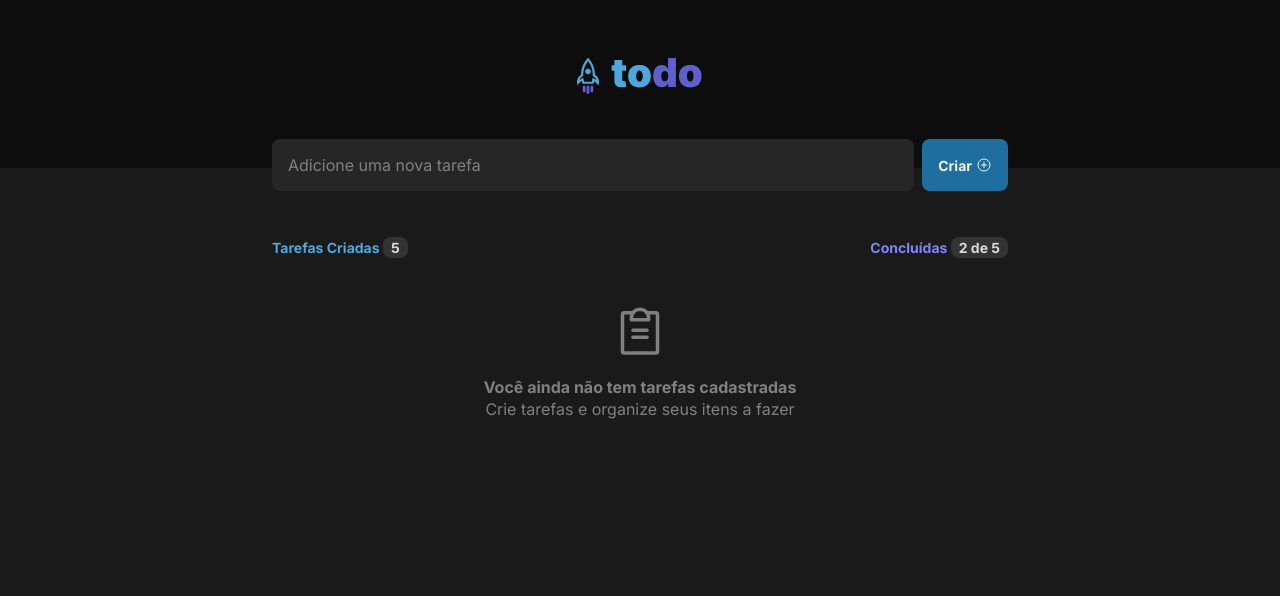
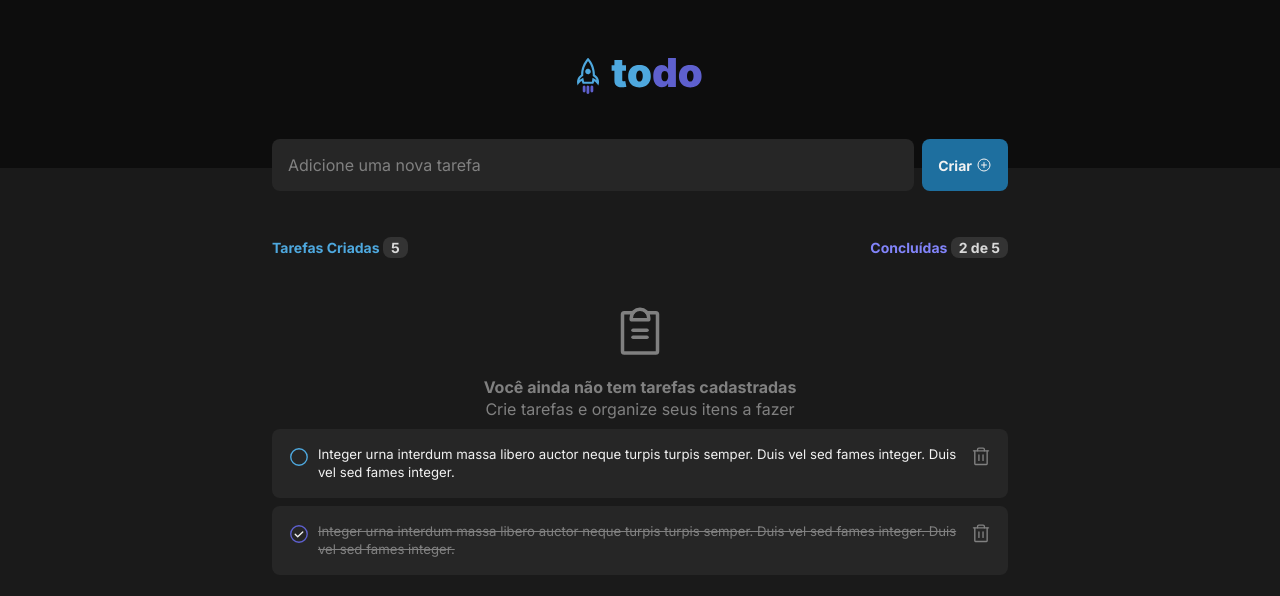
Before and after one commit to rmmena123/todo, a React (Vite) app: page / in a window 1280 px wide. Shown: the top 596 px of the page. Built offline with nearby package versions, Linux system fonts and the light colour scheme.

Commit message:
#7 - Estilização componente Task

```diff
--- a/src/App.module.css
+++ b/src/App.module.css
@@ -1,6 +1,10 @@
 .wrapper {
     max-width: 46rem;
     margin: 2rem auto;
+}
+
+.tasksList {
+    margin-top: 3rem;
 }
 
 @media screen and (max-width: 768px) {
--- a/src/App.tsx
+++ b/src/App.tsx
@@ -5,6 +5,7 @@ import { EmptyListTasks } from './components/EmptyListTasks'
 
 import './global.css'
 import styles from './App.module.css'
+import { Task } from './components/Task'
 
 function App() {
   return (
@@ -14,8 +15,12 @@ function App() {
       <div className={styles.wrapper}>
         <InsertTask />
         <StatusTask />
-        <EmptyListTasks />
 
+        <main className={styles.tasksList}>
+          <EmptyListTasks />
+          <Task isCompleted={false}/>
+          <Task isCompleted={true}/>
+        </main>
       </div>
     </div>
   )
--- a/src/components/EmptyListTasks.module.css
+++ b/src/components/EmptyListTasks.module.css
@@ -3,7 +3,6 @@
     flex-direction: column;
     justify-content: center;
     align-items: center;
-    margin-top: 3rem;
     color: var(--gray-300);
 }
 
--- /dev/null
+++ b/src/components/Task.module.css
@@ -0,0 +1,45 @@
+.task, .taskCompleted {
+    width: 100%;
+    height: auto;
+    display: flex;
+    align-items: flex-start;
+    justify-content: space-between;
+    padding: 1rem;
+    border: 0;
+    border-radius: var(--border-radius);
+    background: var(--gray-500);
+    margin-bottom: 1rem;
+    margin: .5rem 0;
+    gap: .5rem;
+}
+
+.circle, .checkCircle, .trash {
+    cursor: pointer;
+}
+
+.circle {
+    color: var(--blue);
+}
+
+.checkCircle circle {
+    color: var(--purple-dark);
+}
+
+.checkCircle polyline {
+    color: var(--gray-100);
+}
+
+.task p, .taskCompleted p {
+    font-size: .825rem;
+    line-height: 1.4;
+    width: 100%;
+}
+
+.trash {
+    color: var(--gray-300);
+}
+
+.taskCompleted p {
+    color: var(--gray-300);
+    text-decoration: line-through;
+}
--- /dev/null
+++ b/src/components/Task.tsx
@@ -0,0 +1,16 @@
+import { CheckCircle, Circle, Trash } from 'phosphor-react'
+import styles from './Task.module.css'
+
+interface TaskProps {
+    isCompleted?: boolean;
+}
+
+export function Task({isCompleted}: TaskProps) {
+    return(
+        <div className={isCompleted ? styles.taskCompleted : styles.task}>
+            {isCompleted ? <CheckCircle size={24} className={styles.checkCircle} /> : <Circle size={24} className={styles.circle}/>}
+            <p>Integer urna interdum massa libero auctor neque turpis turpis semper. Duis vel sed fames integer. Duis vel sed fames integer.</p>
+            <Trash size={24} className={styles.trash} />
+        </div>
+    )
+}
```
